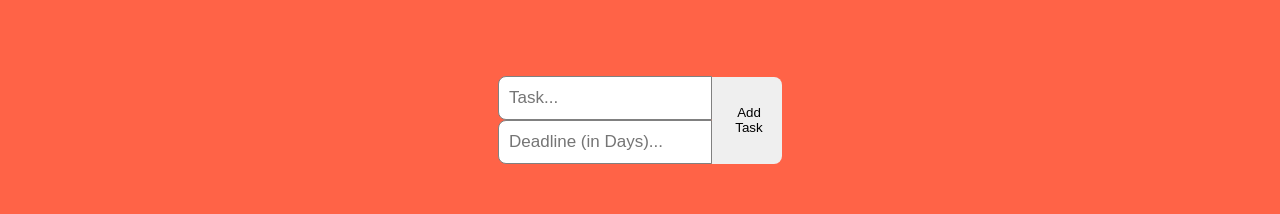
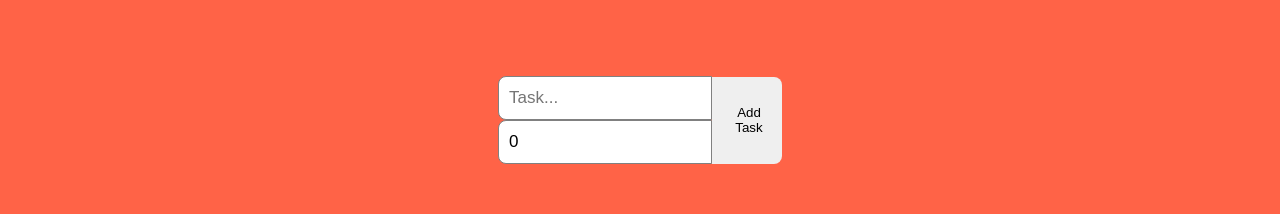
Before and after one commit to timothyrusso/react-typescript-todoapp, a React (Create React App) app: page / in a window 1280 px wide. Shown: the top 214 px of the page. Built offline with nearby package versions, Linux system fonts and the light colour scheme.

Commit message:
feat: new TodoTask component

```diff
--- a/src/App.tsx
+++ b/src/App.tsx
@@ -20,9 +20,10 @@ const App: FC = () => {
 
   const addTask = (): void => {
     // Create an object that follow the ITask interface type guidelines, necessary for the todoList state
-    const newTask = {taskName: task, deadline: deadline}
+    const newTask = { taskName: task, deadline: deadline };
     // Add a task in the todoList to the old tasks
     setTodoList([...todoList, newTask]);
+    console.log(todoList);
   };
 
   return (
@@ -34,12 +35,14 @@ const App: FC = () => {
             placeholder="Task..."
             onChange={handleChange}
             name="task"
+            value={task}
           ></input>
           <input
             type="number"
             placeholder="Deadline (in Days)..."
             onChange={handleChange}
             name="deadline"
+            value={deadline}
           ></input>
         </div>
         <button onClick={addTask}>Add Task</button>
```
Also changed, not shown: src/Components/TodoTask.tsx (added, +7 -0 lines).
